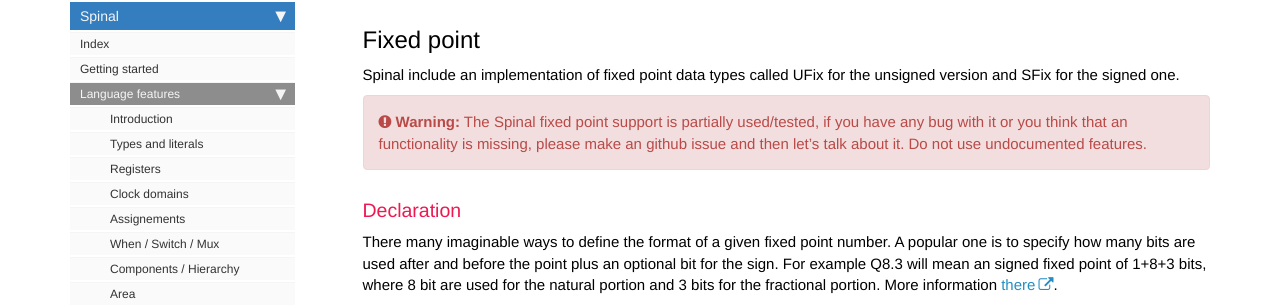
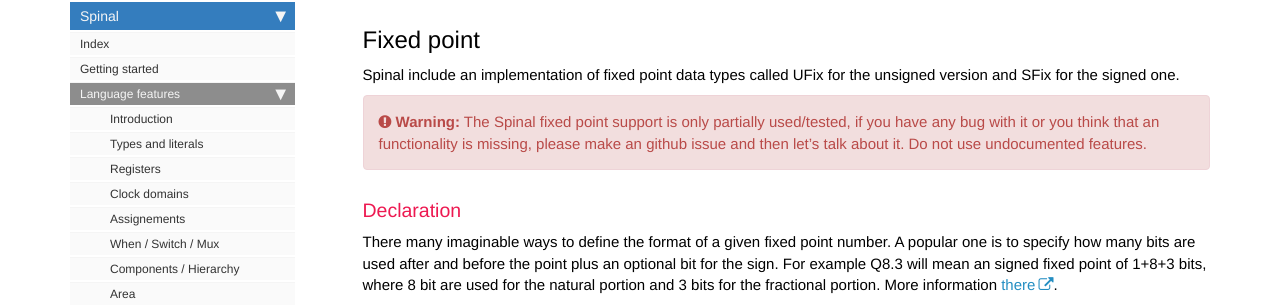
Before and after one commit to SpinalHDL/SpinalDoc, a Jekyll site: the page built from spinal/core/utils.md, in a window 1280 px wide and 900 px high, scrolled down 561 px. Shown: the part 147-453 px from the top of the window. Built offline with Jekyll 4.4.1, drawn with Linux system fonts in a browser that asks for light colours; nearby versions of some CDN libraries; comment, search, counter and statistics services are not loaded.

```diff
--- a/spinal/core/utils.md
+++ b/spinal/core/utils.md
@@ -21,7 +21,7 @@ Many tools and utilities are present in [spinal.lib](/SpinalDoc/spinal/lib/utils
 ## Fixed point
 Spinal include an implementation of fixed point data types called UFix for the unsigned version and SFix for the signed one.
 
-{% include warning.html content="The Spinal fixed point support is partially used/tested, if you have any bug with it or you think that an functionality is missing, please make an github issue and then let's talk about it. Do not use undocumented features." %}
+{% include warning.html content="The Spinal fixed point support is only partially used/tested, if you have any bug with it or you think that an functionality is missing, please make an github issue and then let's talk about it. Do not use undocumented features." %}
 
 ### Declaration
 There many imaginable ways to define the format of a given fixed point number. A popular one is to specify how many bits are used after and before the point plus an optional bit for the sign. For example Q8.3 will mean an signed fixed point of 1+8+3 bits, where 8 bit are used for the natural portion and 3 bits for the fractional portion. More information [there](https://en.wikipedia.org/wiki/Q_(number_format)).
```
Also changed, not shown: spinal/examples/memory_mapped_uart.md (+1 -2 lines).
